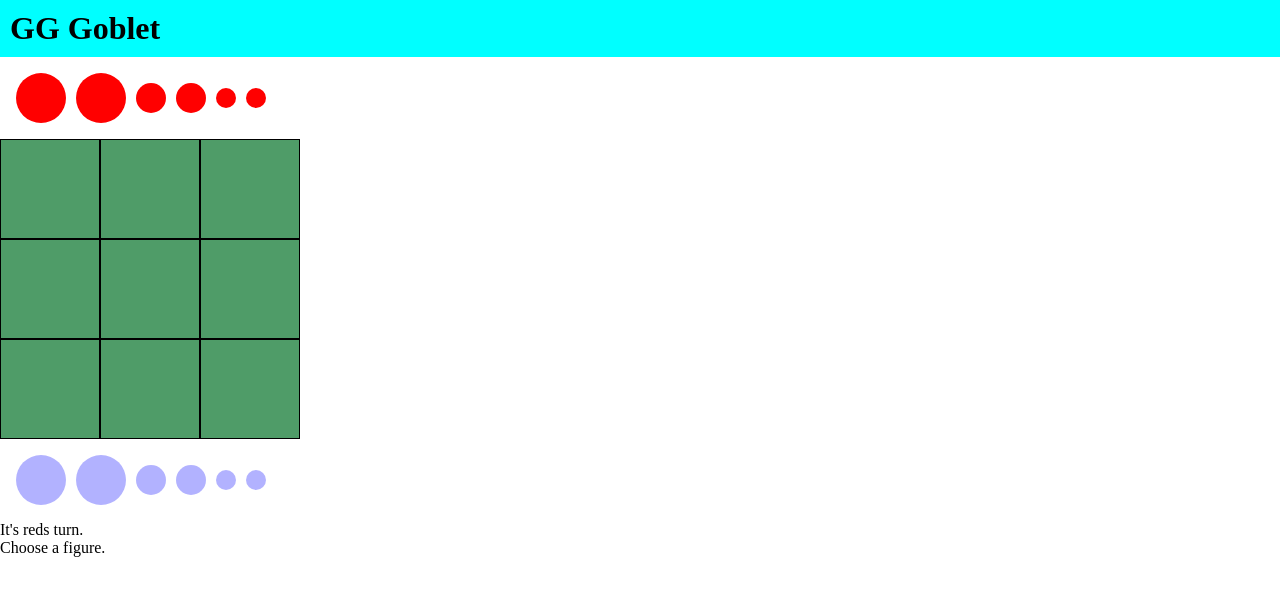
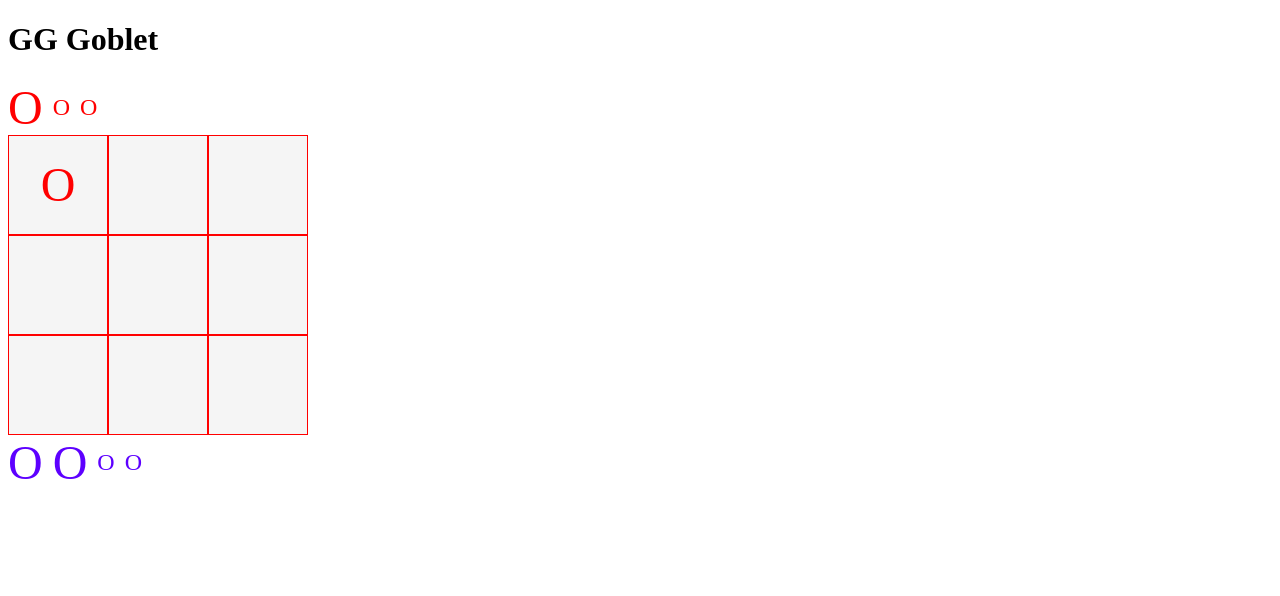
Before and after one commit to fullstackopen23/Gobblet, a React (Vite) app: page / in a window 1280 px wide. Shown: the top 596 px of the page. Built offline with nearby package versions, Linux system fonts and the light colour scheme.

Commit message:
new approach

```diff
--- a/src/components/Game.jsx
+++ b/src/components/Game.jsx
@@ -1,212 +1,147 @@
 import { useState } from "react";
-import Figures from "./Figures";
-import Board from "./Board";
-import {
-  checkIfPlayable,
-  returnUnplayableBoardSquares,
-  selectFigure,
-} from "../utils/utils";
-import Info from "./Info";
 
 export default function Game() {
-  const [redIsNext, setRedIsNext] = useState(true);
-  const [selectedFigure, setSelectedFigure] = useState(null);
-  const [boardSquares, setBoardSquares] = useState([
-    { playable: true, id: 0 },
-    { playable: true, id: 1 },
-    { playable: true, id: 2 },
-    { playable: true, id: 3 },
-    { playable: true, id: 4 },
-    { playable: true, id: 5 },
-    { playable: true, id: 6 },
-    { playable: true, id: 7 },
-    { playable: true, id: 8 },
+  const [selectedFigure, setSelectedFigure] = useState();
+
+  const [figurePositions, setFigurePositions] = useState([
+    { team: "red", size: "large", position: 0, id: 0 },
+    { team: "red", size: "large", position: null, id: 1 },
+    { team: "red", size: "small", position: null, id: 2 },
+    { team: "red", size: "small", position: null, id: 3 },
+    { team: "blue", size: "large", position: null, id: 4 },
+    { team: "blue", size: "large", position: null, id: 5 },
+    { team: "blue", size: "small", position: null, id: 6 },
+    { team: "blue", size: "small", position: null, id: 7 },
   ]);
 
-  const [redFigures, setRedFigures] = useState([
-    {
-      size: "lg",
-      set: false,
-      id: 0,
-      team: "red",
-    },
-    {
-      size: "lg",
-      team: "red",
-      id: 1,
-      set: false,
-    },
-    {
-      team: "red",
-      size: "md",
-      set: false,
-      id: 2,
-    },
-    {
-      size: "md",
-      team: "red",
-      set: false,
-      id: 3,
-    },
-    {
-      size: "sm",
-      team: "red",
-      id: 4,
-      set: false,
-    },
-    {
-      team: "red",
-      size: "sm",
-      id: 5,
-      set: false,
-    },
-  ]);
-  const [blueFigures, setBlueFigures] = useState([
-    {
-      size: "lg",
-      set: false,
-      id: 0,
-      team: "blue",
-    },
-    {
-      size: "lg",
-      team: "blue",
-      id: 1,
-      set: false,
-    },
-    {
-      team: "blue",
-      size: "md",
-      set: false,
-      id: 2,
-    },
-    {
-      size: "md",
-      team: "blue",
-      set: false,
-      id: 3,
-    },
-    {
-      size: "sm",
-      team: "blue",
-      id: 4,
-      set: false,
-    },
-    {
-      team: "blue",
-      size: "sm",
-      id: 5,
-      set: false,
-    },
+  const [squares, setSquares] = useState([
+    { position: 0, plot: null },
+    { position: 1, plot: null },
+    { position: 2, plot: null },
+    { position: 3, plot: null },
+    { position: 4, plot: null },
+    { position: 5, plot: null },
+    { position: 6, plot: null },
+    { position: 7, plot: null },
+    { position: 8, plot: null },
   ]);
 
-  function handleSelectFigureClick(figure) {
+  return (
+    <div>
+      <Figures
+        setSelectedFigure={setSelectedFigure}
+        teamColor={"red"}
+        figurePositions={figurePositions}
+      ></Figures>
+      <Board
+        selectedFigure={selectedFigure}
+        setFigurePositions={setFigurePositions}
+        squares={squares}
+        figurePositions={figurePositions}
+      ></Board>
+      <Figures
+        setSelectedFigure={setSelectedFigure}
+        teamColor={"blue"}
+        figurePositions={figurePositions}
+      ></Figures>
+    </div>
+  );
+}
+
+function Figure({ size, team, handleSelectClick }) {
+  const classes = `figure ${size} ${team}`;
+  return (
+    <div onClick={handleSelectClick} className={classes}>
+      O
+    </div>
+  );
+}
+
+function Square({ children, handlePlaceClick, square }) {
+  if (!children) {
+    return (
+      <div
+        onClick={() => {
+          handlePlaceClick(square);
+        }}
+        className="square"
+      ></div>
+    );
+  }
+  return <div className="square">{children}</div>;
+}
+
+function Figures({ setSelectedFigure, figurePositions, teamColor }) {
+  function handleSelectClick(figure) {
     console.log(figure);
-    // darken the unplayable board tiles by setting playable to false
-    const updatedGrid = returnUnplayableBoardSquares(boardSquares, figure);
-    // add border to the chosen figure by setting select to true
-    if (redIsNext) {
-      const updatedFigures = selectFigure(redFigures, figure);
-      setRedFigures(updatedFigures);
-    } else if (!redIsNext) {
-      const updatedFigures = selectFigure(blueFigures, figure);
-      setBlueFigures(updatedFigures);
-    }
-    // update
-    setBoardSquares(updatedGrid);
     setSelectedFigure(figure);
   }
 
-  function handleGridClick(clickedSquare) {
-    if (!boardSquares[clickedSquare.id].figureOnGrid && !selectedFigure) return;
+  const filteredFigures = figurePositions.map((figure, i) => {
+    if (typeof figure.position !== "number" && figure.team === teamColor) {
+      return (
+        <Figure
+          handleSelectClick={() => {
+            handleSelectClick(figure);
+          }}
+          key={i}
+          team={figure.team}
+          size={figure.size}
+        ></Figure>
+      );
+    } else {
+      return null;
+    }
+  });
+  return <div className="figures">{filteredFigures}</div>;
+}
 
-    // Play a figure which is already set
-    if (
-      redIsNext &&
-      boardSquares[clickedSquare.id].figureOnGrid?.team === "red"
-    ) {
-      const updatedFigures = selectFigure(
-        redFigures,
-        boardSquares[clickedSquare.id].figureOnGrid
-      );
-      setRedFigures(updatedFigures);
-      setSelectedFigure(boardSquares[clickedSquare.id].figureOnGrid);
-      return;
-    } else if (
-      !redIsNext &&
-      boardSquares[clickedSquare.id].figureOnGrid?.team === "blue"
-    ) {
-      console.log("R");
-      setSelectedFigure(boardSquares[clickedSquare.id].figureOnGrid);
-      return;
-    }
-
-    if (boardSquares[clickedSquare.id].figureOnGrid) {
-      if (
-        !checkIfPlayable(
-          boardSquares[clickedSquare.id].figureOnGrid,
-          selectedFigure
-        )
-      ) {
-        return;
-      }
-    }
-
-    const updatedGrid = boardSquares.map((gridField) => {
-      if (gridField.id === Number(clickedSquare.id)) {
-        return {
-          ...gridField,
-          playable: true,
-          figureOnGrid: selectedFigure,
-        };
+function Board({
+  selectedFigure,
+  setFigurePositions,
+  figurePositions,
+  squares,
+}) {
+  function handlePlaceClick(square) {
+    if (!selectedFigure) return;
+    const updatedFigurePositions = figurePositions.map((figure) => {
+      if (figure.id === selectedFigure.id) {
+        return { ...figure, position: square.position };
       } else {
-        return { ...gridField, playable: true };
+        return figure;
       }
     });
-    if (redIsNext) {
-      const updatedFigures = redFigures.map((redFigure) => {
-        if (redFigure.id === selectedFigure.id) {
-          return { ...redFigure, set: true };
-        } else {
-          return redFigure;
-        }
-      });
-      console.log(updatedFigures);
-      setRedFigures(updatedFigures);
+    setFigurePositions(updatedFigurePositions);
+  }
+
+  const renderSquares = squares.map((square) => {
+    const filterFigures = figurePositions.filter(
+      (fig) => fig.position === square.position
+    );
+    if (filterFigures.length === 0) {
+      return (
+        <Square
+          handlePlaceClick={handlePlaceClick}
+          square={square}
+          key={square.position}
+        ></Square>
+      );
     } else {
-      const updatedFigures = blueFigures.map((blueFigure) => {
-        if (blueFigure.id === selectedFigure.id) {
-          return { ...blueFigure, set: true };
-        } else {
-          return blueFigure;
-        }
-      });
-      setBlueFigures(updatedFigures);
+      return (
+        <Square
+          square={square}
+          handlePlaceClick={handlePlaceClick}
+          key={square.position}
+          setFigurePositions={setFigurePositions}
+        >
+          <Figure
+            team={filterFigures[0].team}
+            size={filterFigures[0].size}
+          ></Figure>
+        </Square>
+      );
     }
+  });
 
-    setBoardSquares(updatedGrid);
-    setSelectedFigure(false);
-    setRedIsNext(!redIsNext);
-  }
-  return (
-    <main>
-      <Figures
-        unsetFigures={redFigures.filter((f) => !f.set)}
-        handleFigureClick={handleSelectFigureClick}
-        redIsNext={redIsNext}
-      ></Figures>
-      <Board
-        boardSquares={boardSquares}
-        handleGridClick={handleGridClick}
-        setRedFigures={redFigures.filter((f) => f.set).map((f) => f.id)}
-        setBlueFigures={blueFigures.filter((f) => f.set)}
-      ></Board>
-      <Figures
-        handleFigureClick={handleSelectFigureClick}
-        redIsNext={!redIsNext}
-        unsetFigures={blueFigures.filter((f) => !f.set)}
-      ></Figures>
-      <Info redIsNext={redIsNext}></Info>
-    </main>
-  );
+  return <div className="board">{renderSquares}</div>;
 }
--- a/src/index.css
+++ b/src/index.css
@@ -1,83 +1,44 @@
-* {
-  padding: 0px;
-  margin: 0px;
+.square {
+  width: 100px;
+  height: 100px;
+  background-color: whitesmoke;
   box-sizing: border-box;
-}
-
-body {
-  height: 100vh;
-}
-
-header {
-  background-color: aqua;
-  padding: 10px;
-}
-
-.circle {
-  border-radius: 50%;
+  display: flex;
+  align-items: center;
+  justify-content: center;
+  border: 1px solid red;
   cursor: pointer;
 }
 
-.circle.selected {
-  border: 5px solid black;
-}
-
-.circle.lg {
-  width: 50px;
-  height: 50px;
-}
-.circle.md {
-  width: 30px;
-  height: 30px;
-}
-.circle.sm {
-  width: 20px;
-  height: 20px;
-}
-
-.circle.blue {
-  background-color: blue;
-}
-.circle.red {
-  background-color: red;
-}
-
-.circle.inactive {
-  opacity: 0.3;
-}
-
-.circle:hover {
-  box-shadow: rgba(0, 0, 0, 0.25) 0px 54px 55px,
-    rgba(0, 0, 0, 0.12) 0px -12px 30px, rgba(0, 0, 0, 0.12) 0px 4px 6px,
-    rgba(0, 0, 0, 0.17) 0px 12px 13px, rgba(0, 0, 0, 0.09) 0px -3px 5px;
-}
-
-.grid {
-  background-color: rgb(79, 156, 104);
-  height: 300px;
-  width: 300px;
-  display: flex;
-  flex-wrap: wrap;
-}
-
-.grid-field {
-  border: 1px solid black;
-  cursor: pointer;
-  width: 100px;
-  height: 100px;
-  display: flex;
-  align-items: center;
-  position: relative;
-  justify-content: center;
-}
-
-.grid-field.unplayable {
-  background-color: rgba(40, 78, 52, 0.329);
-}
-
-.figures-container {
+.figures {
   display: flex;
   align-items: center;
   gap: 10px;
-  padding: 1rem;
 }
+
+.figure {
+  cursor: pointer;
+}
+
+.board {
+  display: flex;
+  flex-wrap: wrap;
+  width: 300px;
+  height: 300px;
+}
+
+.figure.red {
+  color: red;
+}
+
+.figure.blue {
+  color: rgb(93, 0, 255);
+}
+
+.figure.small {
+  font-size: 1.5rem;
+}
+
+.figure.large {
+  font-size: 3rem;
+}
```
